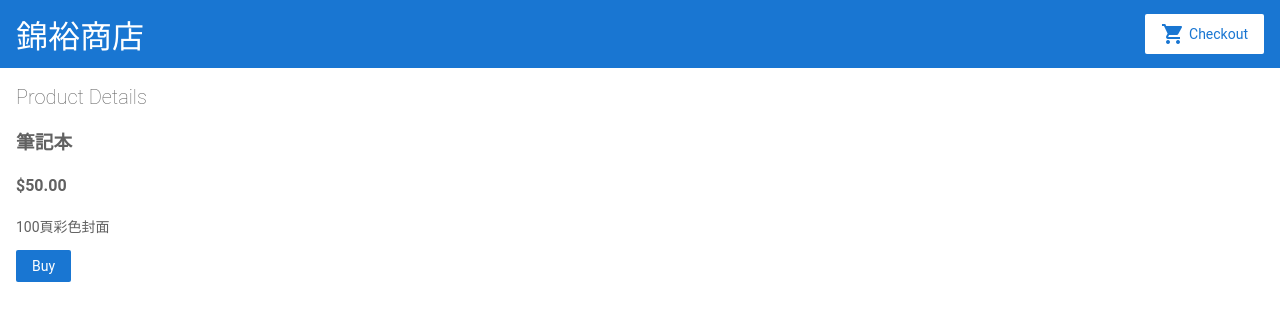
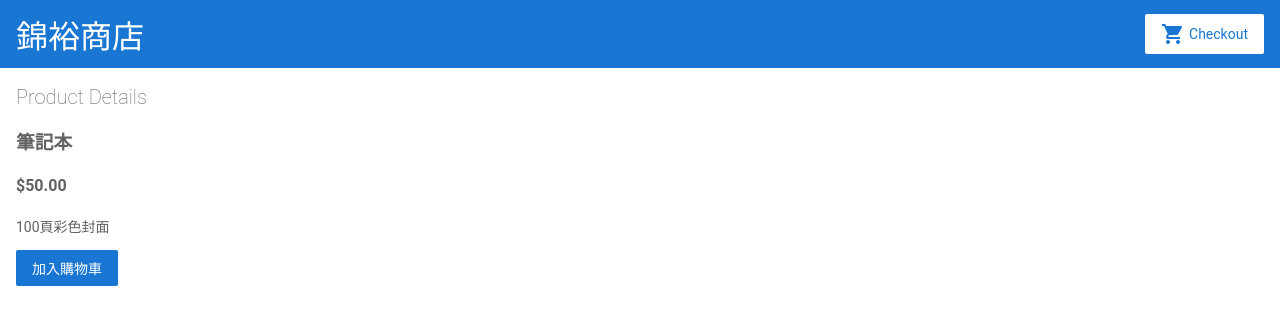
Before and after one commit to chinyu-wang/angular-chinyu-store, an Angular app: page /products/0 in a window 1280 px wide. Shown: the top 324 px of the page. Built offline with nearby package versions, Linux system fonts and the light colour scheme.

Commit message:
2 files modified

```diff
--- a/src/app/cart/cart.component.html
+++ b/src/app/cart/cart.component.html
@@ -1,4 +1,4 @@
-<h3>Cart</h3>
+<h3>購物車</h3>
 
 <div class="cart-item" *ngFor="let item of items">
   <span>{{ item.name }}</span>
--- a/src/app/product-details/product-details.component.html
+++ b/src/app/product-details/product-details.component.html
@@ -5,6 +5,6 @@
   <h4>{{ product.price | currency }}</h4>
   <p>{{ product.description }}</p>
 
-  <button (click)="addToCart(product)">Buy</button>
+  <button (click)="addToCart(product)">加入購物車</button>
 
 </div>
```
